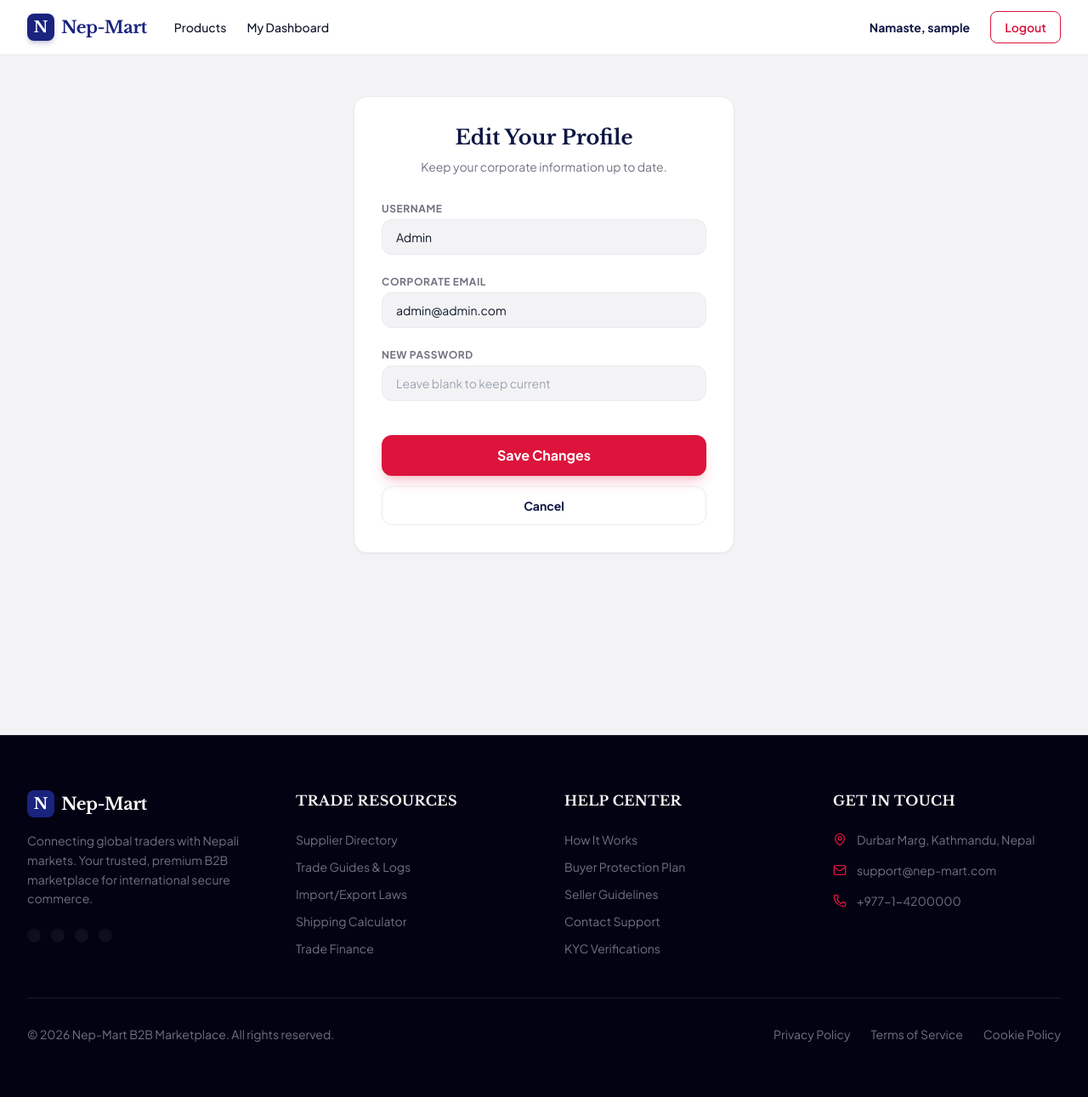
After one commit to sanskar-thapa23/AI_39A_GROUP7_NepMart-Global-E-commerce-System-, a Flask app: page /auth/edit-profile in a window 1280 px wide. The commit adds this page. Shown: the whole page at 85% size. Run offline with Flask 3, Linux system fonts and the light colour scheme; the visitor is signed in with stand-in values (Sample User, id 1); data that the repository does not hold is empty; some libraries are stand-ins or nearby versions.

Commit message:
style: improve customer and dashboard UI consistency

```diff
--- a/app/templates/customer.html
+++ b/app/templates/customer.html
@@ -141,6 +141,10 @@
                 </div>
               </div>
             </div>
+            <div class="space-y-2">
+              <label class="text-xs font-bold text-brand-muted uppercase tracking-wider">Coupon Code (Optional)</label>
+              <input name="coupon_code" type="text" placeholder="Enter coupon code" class="w-full p-4 bg-brand-bgLight border border-brand-border rounded-2xl text-sm focus:ring-2 focus:ring-brand-crimson focus:outline-none">
+            </div>
             <div class="md:col-span-2">
               <button type="submit" class="w-full bg-brand-crimson text-white py-4 rounded-2xl font-bold hover:bg-brand-crimsonDark transition-all shadow-lg">
                 Confirm and Place Order
--- a/app/templates/dashboard.html
+++ b/app/templates/dashboard.html
@@ -14,6 +14,9 @@
       </div>
       <div class="flex gap-3">
         <a href="/products" class="px-4 py-2.5 border border-brand-border text-xs font-bold rounded-lg hover:bg-white transition-all text-[#0f172a] bg-white/50">Browse Marketplace</a>
+        <a href="{{ url_for('auth.edit_profile') }}" class="px-4 py-2.5 border border-brand-border text-xs font-bold rounded-lg hover:bg-white transition-all text-[#0f172a] bg-white/50 flex items-center gap-1.5">
+          <i data-lucide="user-cog" class="w-4 h-4"></i> Edit Profile
+        </a>
         <a href="#" class="px-4 py-2.5 bg-brand-crimson text-white text-xs font-bold rounded-lg hover:bg-brand-crimsonDark hover:shadow-md transition-all flex items-center gap-1.5 shadow-sm">
           <i data-lucide="plus" class="w-4 h-4"></i> Add New B2B Spec
         </a>
--- /dev/null
+++ b/app/templates/edit_profile.html
@@ -0,0 +1,45 @@
+{% extends "base.html" %}
+
+{% block title %}Edit Profile — Nep-Mart{% endblock %}
+
+{% block content %}
+<div class="bg-brand-bgLight py-12 px-4 sm:px-6 lg:px-8 min-h-screen">
+  <div class="max-w-md mx-auto bg-white rounded-2xl border border-brand-border p-8 shadow-sm">
+    <div class="text-center mb-8">
+      <h1 class="font-serif text-2xl font-bold text-brand-dark">Edit Your Profile</h1>
+      <p class="text-sm text-brand-muted mt-2">Keep your corporate information up to date.</p>
+    </div>
+
+    <form action="{{ url_for('auth.edit_profile') }}" method="POST" class="space-y-6">
+      <div class="space-y-1">
+        <label for="username" class="block text-xs font-bold uppercase text-brand-muted tracking-wider">Username</label>
+        <input type="text" id="username" name="username" value="{{ user.username }}" required
+          class="w-full px-4 py-2.5 bg-brand-bgLight border border-brand-border rounded-xl focus:outline-none focus:ring-2 focus:ring-brand/20 transition-all text-sm">
+      </div>
+
+      <div class="space-y-1">
+        <label for="email" class="block text-xs font-bold uppercase text-brand-muted tracking-wider">Corporate Email</label>
+        <input type="email" id="email" name="email" value="{{ user.email }}" required
+          class="w-full px-4 py-2.5 bg-brand-bgLight border border-brand-border rounded-xl focus:outline-none focus:ring-2 focus:ring-brand/20 transition-all text-sm">
+      </div>
+
+      <div class="space-y-1">
+        <label for="password" class="block text-xs font-bold uppercase text-brand-muted tracking-wider">New Password</label>
+        <input type="password" id="password" name="password" placeholder="Leave blank to keep current"
+          class="w-full px-4 py-2.5 bg-brand-bgLight border border-brand-border rounded-xl focus:outline-none focus:ring-2 focus:ring-brand/20 transition-all text-sm">
+      </div>
+
+      <div class="pt-4 flex flex-col gap-3">
+        <button type="submit"
+          class="w-full py-3 bg-brand-crimson text-white font-bold rounded-xl hover:bg-brand-crimsonDark shadow-lg shadow-brand-crimson/20 transition-all">
+          Save Changes
+        </button>
+        <a href="{{ url_for('auth.dashboard') }}"
+          class="w-full py-3 text-center border border-brand-border text-brand-dark font-bold rounded-xl hover:bg-brand-bgLight transition-all text-sm">
+          Cancel
+        </a>
+      </div>
+    </form>
+  </div>
+</div>
+{% endblock %}
```
